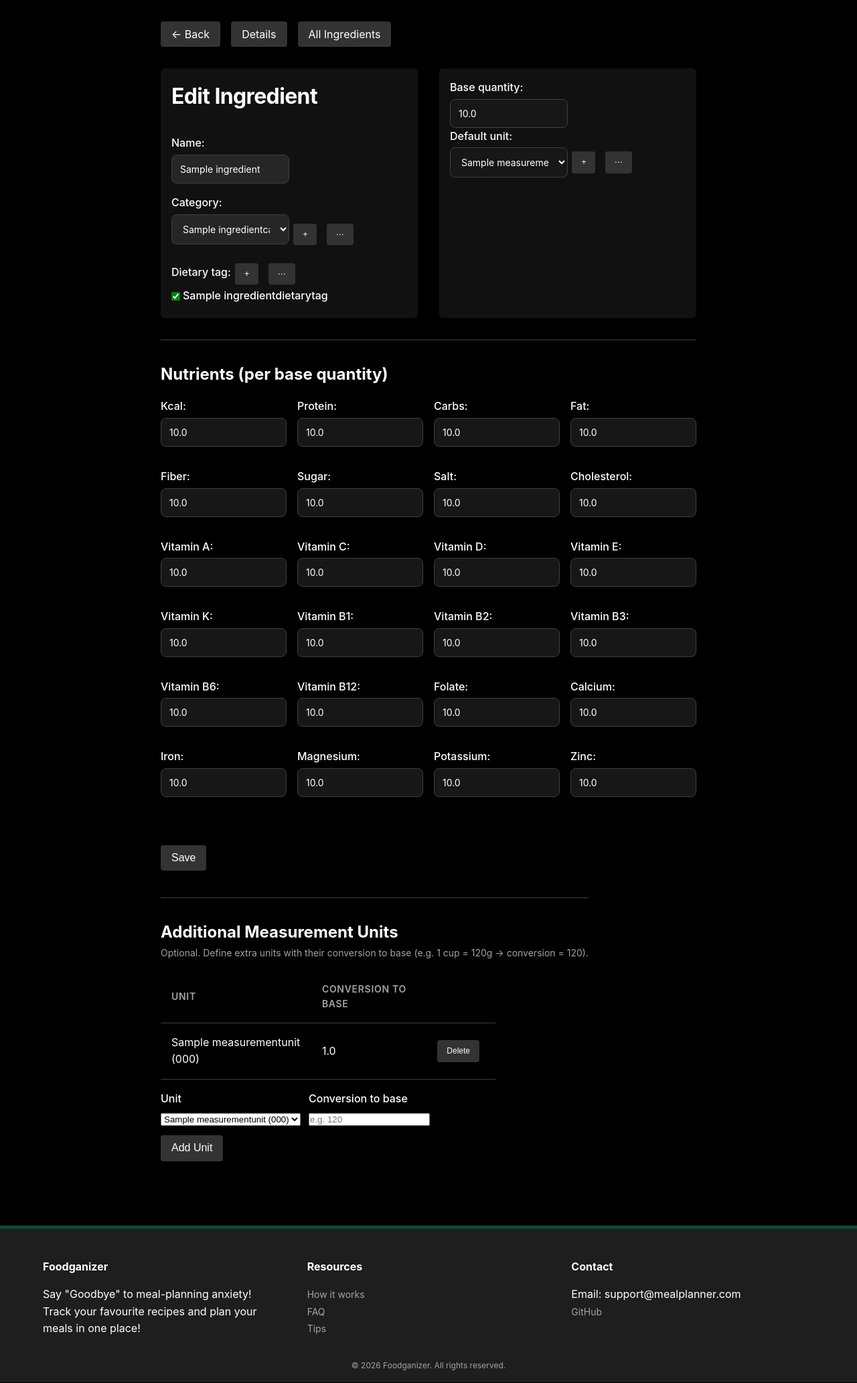
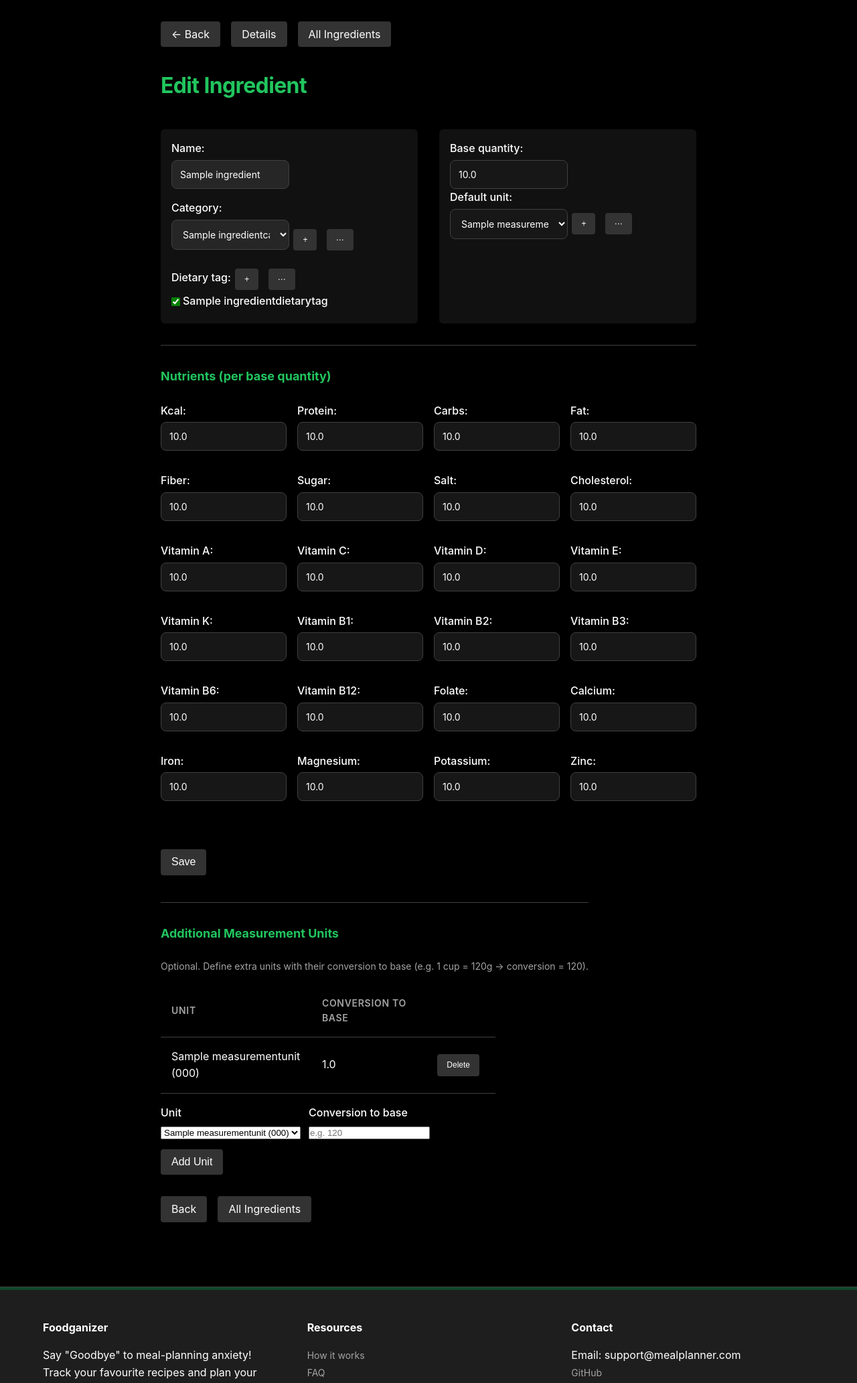
Before and after one commit to YoanaBast/healthy_meals, a Django app: page /ingredients/1/edit/ in a window 1280 px wide. Shown: the part 91-2156 px from the top of the page at 67% size. Run offline with Django 5.2, Linux system fonts and the light colour scheme; tables that the repository leaves empty hold one stand-in row (values such as "Sample post"); parts of the project's set-up code (start-up, migrations or seed data) failed here and were passed over.

Commit message:
added even more buttons for UX

```diff
--- a/ingredients/templates/ingredients/add_ingredient.html
+++ b/ingredients/templates/ingredients/add_ingredient.html
@@ -10,9 +10,10 @@
 </div>
 
 <div class="container-content">
+    <h2>Add Ingredient</h2>
+
     <div class="grid-container">
         <div class="grid-item info">
-            <h2>Add Ingredient</h2>
 
             <form id="add-ingredient-form" method="post" action="{% url 'add_ingredient' %}">
                 {% csrf_token %}
--- a/ingredients/templates/ingredients/edit_ingredient.html
+++ b/ingredients/templates/ingredients/edit_ingredient.html
@@ -20,6 +20,7 @@
 </div>
 
 <div class="container-content">
+                <h2 class="section-title" style="margin-bottom:2rem;">Edit Ingredient</h2>
 
     <!-- MAIN EDIT FORM -->
     <form method="POST" id="edit-ingredient-form">
@@ -27,7 +28,6 @@
 
         <div class="grid-container">
             <div class="grid-item info">
-                <h2 class="section-title" style="margin-bottom:2rem;">Edit Ingredient</h2>
 
                 {{ form.name.label_tag }}
                 {{ form.name }}
@@ -78,7 +78,7 @@
 
         <!-- Nutrients -->
         <div style="margin-top:2rem; padding-top:2rem; border-top:1px solid var(--border);">
-            <h2>Nutrients (per base quantity)</h2>
+        <h2 style="font-size: 18px;">Nutrients (per base quantity)</h2>
             <div class="nutrients-grid" style="display:grid; grid-template-columns: repeat(4, 1fr); gap:1rem; margin-top:1rem;">
                 {% for field in form.visible_fields %}
                     {% if "base_quantity_" in field.name %}
@@ -97,7 +97,7 @@
 
     <!-- ADDITIONAL UNITS -->
     <div style="margin-top:2rem; padding-top:2rem; border-top:1px solid var(--border);">
-        <h2>Additional Measurement Units</h2>
+        <h2 style="font-size: 18px;">Additional Measurement Units</h2>
         <p style="color:var(--text-secondary); font-size:0.875rem; margin-bottom:1rem;">
             Optional. Define extra units with their conversion to base (e.g. 1 cup = 120g → conversion = 120).
         </p>
@@ -153,6 +153,13 @@
 
 </div>
 
+<div class="container-content">
+    <div style="display: flex; gap: 0.5rem; flex-wrap: wrap;">
+        <a href="javascript:history.back()" class="btn">Back</a>
+        <a href="{% url 'manage_ingredients' %}" class="btn">All Ingredients</a>
+    </div>
+</div>
+
 {% include 'core/_quick_add_modal.html' %}
 {% include 'core/_manage_list_modal.html' %}
 
--- a/recipes/templates/recipes/edit_recipe.html
+++ b/recipes/templates/recipes/edit_recipe.html
@@ -107,6 +107,7 @@
 
 </div>
 
+
 <script src="{% static 'js/add_recipe_handler.js' %}"></script>
 <script src="{% static 'js/zero_inputt_handler.js' %}"></script>
 
--- a/static/css/styles.css
+++ b/static/css/styles.css
@@ -943,6 +943,11 @@ body:has(.modal-overlay:target) {
     margin-bottom: 1.5rem;
     color: var(--accent);
 }
+.container-content h2, h1 {
+    font-size: 2rem;
+    margin-bottom: 1.5rem;
+    color: var(--accent);
+}
 
 .container-home h1 {
    font-size: 3rem;
```
Also changed, not shown: ingredients/templates/ingredients/ingredient_detail.html (+12 -1 lines), recipes/templates/recipes/recipe_detail.html (+6 -1 lines).
